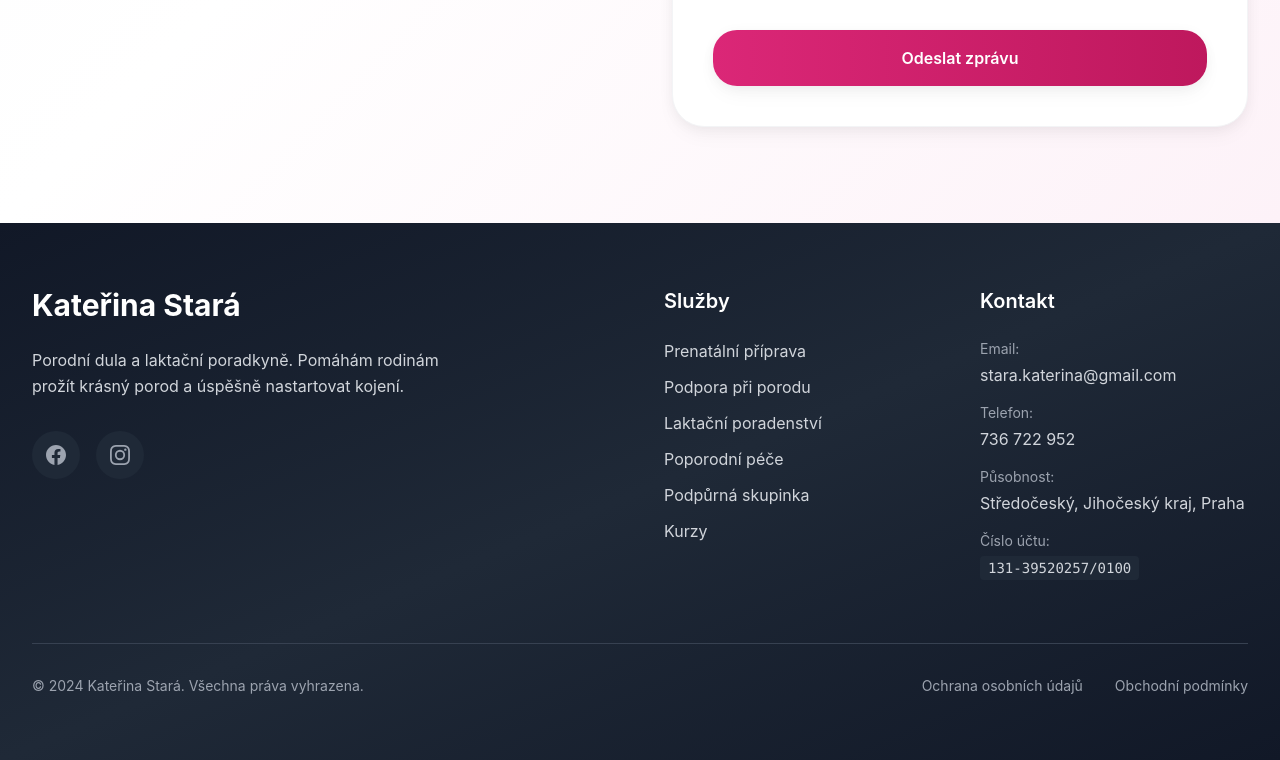
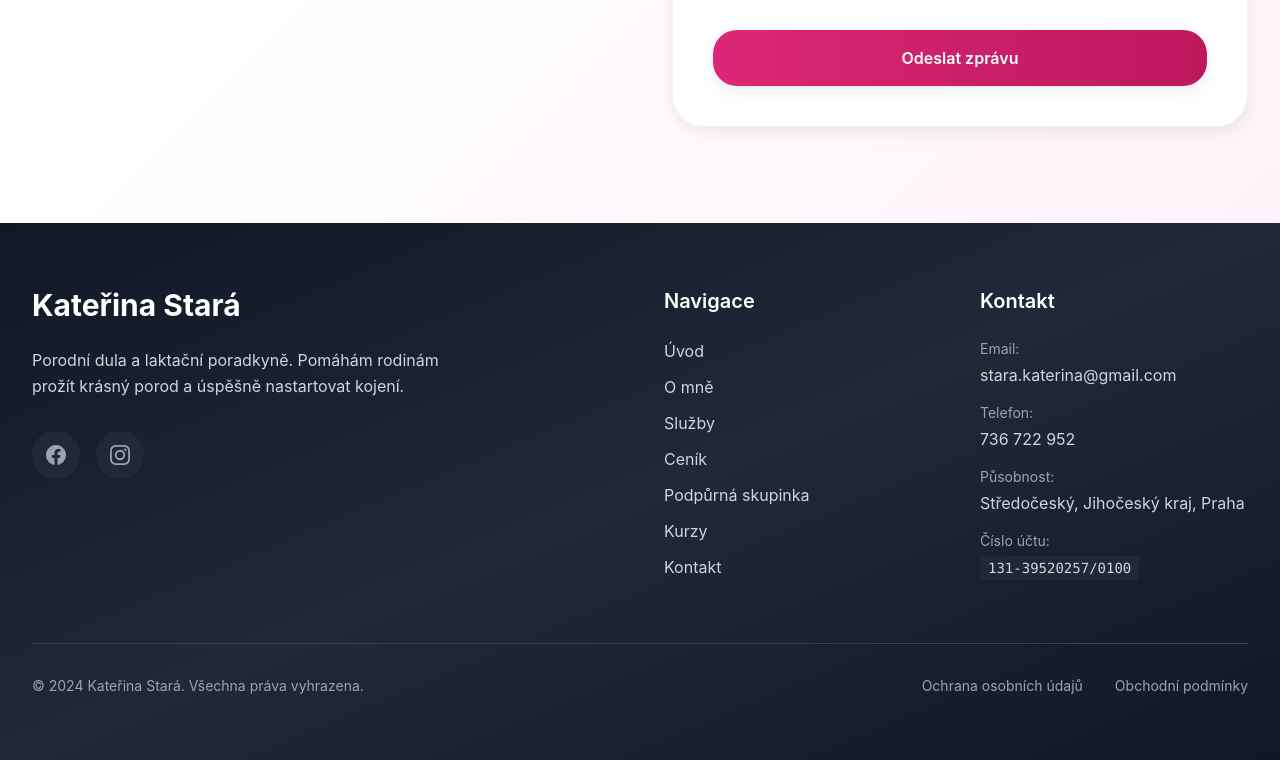
Before and after one commit to stiffold/kataka-web, a React (Create React App) app: page /kontakt in a window 1280 px wide. Shown: the part 1152-1912 px from the top of the page. Built offline with nearby package versions, Linux system fonts and the light colour scheme.

Commit message:
next changes

```diff
--- a/src/components/Footer.tsx
+++ b/src/components/Footer.tsx
@@ -5,7 +5,7 @@ const Footer: React.FC = () => {
   return (
     <footer className="bg-gradient-to-br from-gray-900 via-gray-800 to-gray-900 text-white">
       <div className="max-w-7xl mx-auto px-4 sm:px-6 lg:px-8 py-16">
-        <div className="grid grid-cols-1 md:grid-cols-4 gap-12">
+        <div className="grid grid-cols-1 md:grid-cols-4 gap-8 lg:gap-12">
           {/* Brand */}
           <div className="col-span-1 md:col-span-2">
             <h3 className="text-3xl font-bold text-white mb-6">
@@ -43,26 +43,26 @@ const Footer: React.FC = () => {
 
           {/* Services */}
           <div>
-            <h4 className="text-xl font-semibold text-white mb-6">Služby</h4>
+            <h4 className="text-xl font-semibold text-white mb-6">Navigace</h4>
             <ul className="space-y-3">
               <li>
-                <Link to="/sluzby" className="text-gray-300 hover:text-white transition-all duration-200 hover:translate-x-1 transform inline-block">
-                  Prenatální příprava
+                <Link to="/" className="text-gray-300 hover:text-white transition-all duration-200 hover:translate-x-1 transform inline-block">
+                  Úvod
+                </Link>
+              </li>
+              <li>
+                <Link to="/o-mne" className="text-gray-300 hover:text-white transition-all duration-200 hover:translate-x-1 transform inline-block">
+                  O mně
                 </Link>
               </li>
               <li>
                 <Link to="/sluzby" className="text-gray-300 hover:text-white transition-all duration-200 hover:translate-x-1 transform inline-block">
-                  Podpora při porodu
+                  Služby
                 </Link>
               </li>
               <li>
-                <Link to="/sluzby" className="text-gray-300 hover:text-white transition-all duration-200 hover:translate-x-1 transform inline-block">
-                  Laktační poradenství
-                </Link>
-              </li>
-              <li>
-                <Link to="/sluzby" className="text-gray-300 hover:text-white transition-all duration-200 hover:translate-x-1 transform inline-block">
-                  Poporodní péče
+                <Link to="/cenik" className="text-gray-300 hover:text-white transition-all duration-200 hover:translate-x-1 transform inline-block">
+                  Ceník
                 </Link>
               </li>
               <li>
@@ -73,6 +73,11 @@ const Footer: React.FC = () => {
               <li>
                 <Link to="/kurzy" className="text-gray-300 hover:text-white transition-all duration-200 hover:translate-x-1 transform inline-block">
                   Kurzy
+                </Link>
+              </li>
+              <li>
+                <Link to="/kontakt" className="text-gray-300 hover:text-white transition-all duration-200 hover:translate-x-1 transform inline-block">
+                  Kontakt
                 </Link>
               </li>
             </ul>
--- a/src/components/Hero.tsx
+++ b/src/components/Hero.tsx
@@ -23,7 +23,7 @@ const Hero: React.FC = () => {
           <div className="mb-8">
             <h1 className="text-5xl md:text-7xl font-bold text-gray-900 mb-6 leading-tight">
               Kateřina Stará
-              <span className="block text-primary-600 bg-gradient-to-r from-primary-600 to-secondary-600 bg-clip-text text-transparent">
+              <span className="block text-primary-600 bg-gradient-to-r from-primary-600 to-secondary-600 bg-clip-text text-transparent pb-2">
                 Porodní dula & laktační poradkyně
               </span>
             </h1>
--- a/src/components/ParticlesBackground.tsx
+++ b/src/components/ParticlesBackground.tsx
@@ -26,24 +26,29 @@ const ParticlesBackground: React.FC = () => {
           },
           modes: {
             push: {
-              quantity: 4,
+              quantity: 8,
             },
             repulse: {
-              distance: 200,
+              distance: 300,
               duration: 0.4,
             },
           },
         },
         particles: {
           color: {
-            value: ['#ec4899', '#0ea5e9', '#f472b6', '#38bdf8'],
+            value: [
+              '#ec4899', '#0ea5e9', '#f472b6', '#38bdf8',
+              '#f97316', '#06b6d4', '#8b5cf6', '#10b981',
+              '#f59e0b', '#ef4444', '#84cc16', '#6366f1',
+              '#a855f7', '#14b8a6', '#fbbf24', '#f87171'
+            ],
           },
           links: {
             color: '#ec4899',
-            distance: 150,
+            distance: 120,
             enable: true,
-            opacity: 0.3,
-            width: 1,
+            opacity: 0.6,
+            width: 2,
           },
           collisions: {
             enable: true,
@@ -55,24 +60,34 @@ const ParticlesBackground: React.FC = () => {
               default: 'bounce',
             },
             random: false,
-            speed: 2,
+            speed: 4,
             straight: false,
           },
           number: {
             density: {
               enable: true,
-              area: 800,
+              area: 400,
             },
-            value: 80,
+            value: 200,
           },
           opacity: {
-            value: 0.5,
+            value: 0.8,
+            animation: {
+              enable: true,
+              speed: 1.5,
+              minimumValue: 0.2,
+            },
           },
           shape: {
             type: 'circle',
           },
           size: {
-            value: { min: 1, max: 5 },
+            value: { min: 3, max: 12 },
+            animation: {
+              enable: true,
+              speed: 3,
+              minimumValue: 2,
+            },
           },
         },
         detectRetina: true,
--- a/src/pages/Pricing.tsx
+++ b/src/pages/Pricing.tsx
@@ -9,9 +9,6 @@ const Pricing: React.FC = () => {
             Ceník
           </h1>
           <div className="w-24 h-1 bg-gradient-to-r from-primary-500 to-secondary-500 mx-auto rounded-full mb-8"></div>
-          <p className="text-xl text-gray-600 max-w-3xl mx-auto leading-relaxed">
-            Transparentní ceny pro všechny služby. První konzultace je zdarma.
-          </p>
         </div>
 
         <div className="grid grid-cols-1 lg:grid-cols-2 gap-16">
@@ -59,15 +56,15 @@ const Pricing: React.FC = () => {
 
             <div className="group">
               <div className="bg-white rounded-3xl p-8 shadow-soft hover:shadow-soft-lg transition-all duration-300 transform hover:-translate-y-2 border border-gray-100">
-                <h3 className="text-2xl font-semibold text-gray-900 mb-4">Cestovné</h3>
-                <div className="text-4xl font-bold text-primary-600 mb-4">9 Kč/km</div>
+                <h3 className="text-2xl font-semibold text-gray-900 mb-4">Online/tel. konzultace</h3>
+                <div className="text-4xl font-bold text-primary-600 mb-4">700 Kč,- / 60 min.</div>
               </div>
             </div>
 
             <div className="group">
               <div className="bg-white rounded-3xl p-8 shadow-soft hover:shadow-soft-lg transition-all duration-300 transform hover:-translate-y-2 border border-gray-100">
-                <h3 className="text-2xl font-semibold text-gray-900 mb-4">Online/tel. konzultace</h3>
-                <div className="text-4xl font-bold text-primary-600 mb-4">700 Kč,- / 60 min.</div>
+                <h3 className="text-2xl font-semibold text-gray-900 mb-4">Cestovné</h3>
+                <div className="text-4xl font-bold text-primary-600 mb-4">9 Kč/km</div>
               </div>
             </div>
           </div>
@@ -213,13 +210,6 @@ const Pricing: React.FC = () => {
 
             <div className="group">
               <div className="bg-white rounded-3xl p-8 shadow-soft hover:shadow-soft-lg transition-all duration-300 transform hover:-translate-y-2 border border-gray-100">
-                <h3 className="text-2xl font-semibold text-gray-900 mb-4">Cestovné</h3>
-                <div className="text-4xl font-bold text-primary-600 mb-4">9 Kč/km</div>
-              </div>
-            </div>
-
-            <div className="group">
-              <div className="bg-white rounded-3xl p-8 shadow-soft hover:shadow-soft-lg transition-all duration-300 transform hover:-translate-y-2 border border-gray-100">
                 <h3 className="text-2xl font-semibold text-gray-900 mb-4">Pohotovost k porodu</h3>
                 <div className="text-4xl font-bold text-primary-600 mb-6">3500,- Kč</div>
                 <ul className="text-gray-600 space-y-3">
@@ -240,6 +230,13 @@ const Pricing: React.FC = () => {
                     Pohotovost držím 24/7
                   </li>
                 </ul>
+              </div>
+            </div>
+
+            <div className="group">
+              <div className="bg-white rounded-3xl p-8 shadow-soft hover:shadow-soft-lg transition-all duration-300 transform hover:-translate-y-2 border border-gray-100">
+                <h3 className="text-2xl font-semibold text-gray-900 mb-4">Cestovné</h3>
+                <div className="text-4xl font-bold text-primary-600 mb-4">9 Kč/km</div>
               </div>
             </div>
           </div>
--- a/src/pages/Services.tsx
+++ b/src/pages/Services.tsx
@@ -155,8 +155,8 @@ const Services: React.FC = () => {
           <section className="group">
             <div className="bg-white rounded-3xl p-12 shadow-soft hover:shadow-soft-lg transition-all duration-300 transform hover:-translate-y-2 border border-gray-100">
               <h2 className="text-4xl font-bold text-gray-900 mb-8">POPORODNÍ NÁVŠTĚVA</h2>
-              <p className="text-xl text-gray-600 mb-8">
-                Návštěva probíhá v pohodlí Vašeho domova a trvá 1,5 hod. Na poporodní návštěvě Vám poskytnu rady a pomoc v těchto oblastech:
+              <p className="text-gray-600 mb-6 leading-relaxed">
+                Návštěva probíhá v pohodlí Vašeho domova a trvá 120 min. Na poporodní návštěvě Vám poskytnu rady a pomoc v těchto oblastech:
               </p>
               <div className="grid grid-cols-1 md:grid-cols-2 gap-4">
                 {postpartumServices.map((service, index) => (
```
